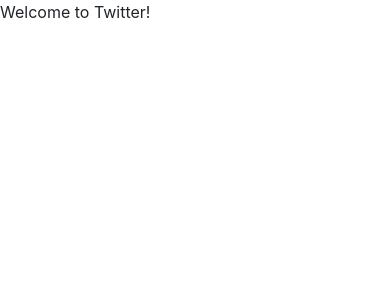
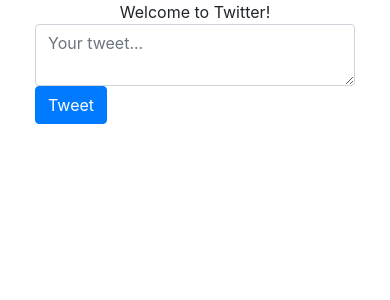
Before and after one commit to DamianC0/Twitter200792, a Django app: page / in a window 390 px wide. Shown: the top 300 px of the page. Run offline with Django 4.2, Linux system fonts and the light colour scheme.

Commit message:
Tweet create form

```diff
--- a/Twitter/urls.py
+++ b/Twitter/urls.py
@@ -16,11 +16,12 @@
 from django.contrib import admin
 from django.urls import path
 
-from tweets.views import home_view, tweet_detail_view, tweet_list_view
+from tweets.views import home_view, tweet_detail_view, tweet_list_view, tweet_create_view
 
 urlpatterns = [
     path('admin/', admin.site.urls),
     path('', home_view),
     path('tweets/<int:tweet_id>', tweet_detail_view),
     path('tweets/', tweet_list_view),
+    path('create-tweet/', tweet_create_view),
 ]
--- /dev/null
+++ b/templates/components/form.html
@@ -0,0 +1,5 @@
+<form method='POST'> {% csrf_token %}
+    {{ form.as_p }}
+    <button type='submit' class='btn btn-secondary'>Save</button>
+
+</form>
--- a/templates/pages/home.html
+++ b/templates/pages/home.html
@@ -1,5 +1,21 @@
 {% extends 'base.html'%}
 
 {% block content %}
-    Welcome to Twitter!
+<div class='row text-center'>
+    <div class="col">
+        Welcome to Twitter!
+    </div>
+</div>
+
+<div class="row mb-3">
+    <div class="col-md-4 mx-auto col-10">
+        <form class="form" method="POST" action="/create-tweet/">
+            {% csrf_token %}
+            <input type="hidden" value="/" name="next">
+            <textarea class="form-control" name="content" placeholder="Your tweet..."></textarea>
+            <button type="submit" class="btn btn-primary">Tweet</button>
+        </form>
+    </div>
+</div>
+
 {% endblock content %}
--- a/tweets/views.py
+++ b/tweets/views.py
@@ -1,11 +1,20 @@
 from django.shortcuts import render
 from django.http import HttpResponse, Http404, JsonResponse
 from .models import Tweet
+from .forms import TweetForm
 
 # Create your views here.
 def home_view(request, *args, **kwargs):
     #return HttpResponse("<h1>Hello world!</h1>")
     return render(request, "pages/home.html", context = {}, status = 200)
+
+def tweet_create_view(request, *args, **kwargs):
+    form = TweetForm(request.POST or None)
+    if form.is_valid():
+        obj = form.save(commit=False)
+        obj.save()
+        form = TweetForm()
+    return render(request, 'components/form.html', context = {"form": form})
 
 def tweet_list_view(request, *args, **kwargs):
     """
```
Also changed, not shown: tweets/forms.py (added, +15 -0 lines), db.sqlite3.
